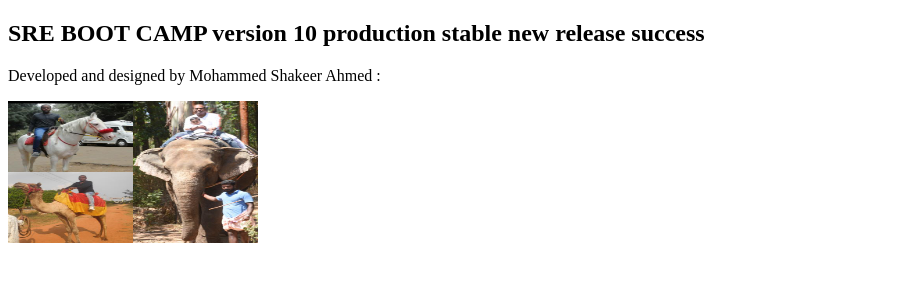
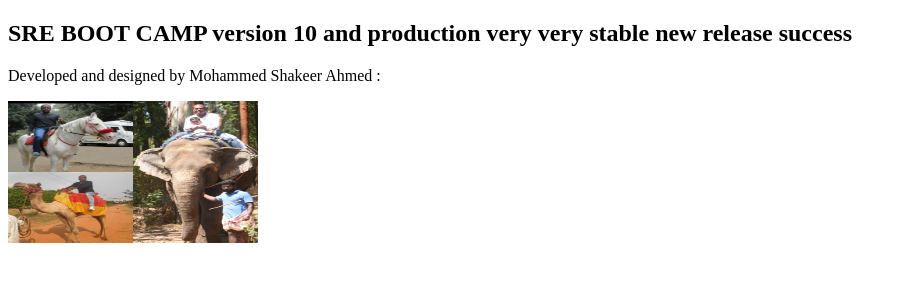
Before and after one commit to shshakeer/sreboot, a plain HTML site: page NGINXGCR/index.html in a window 1280 px wide. Shown: the whole page, without its empty margins (0-907 px from the left). Drawn offline with Linux system fonts and the light colour scheme.

```diff
--- a/NGINXGCR/index.html
+++ b/NGINXGCR/index.html
@@ -2,7 +2,7 @@
 <html>
 <body>
 
-<h2>SRE BOOT CAMP version 10 production stable new release success</h2>
+<h2>SRE BOOT CAMP version 10 and  production very very stable new release success</h2>
 <p>Developed and designed by Mohammed Shakeer Ahmed :</p>
 
 <img src="image.jpeg"  width="250" height="142">
```
Also changed, not shown: 5 other files.
